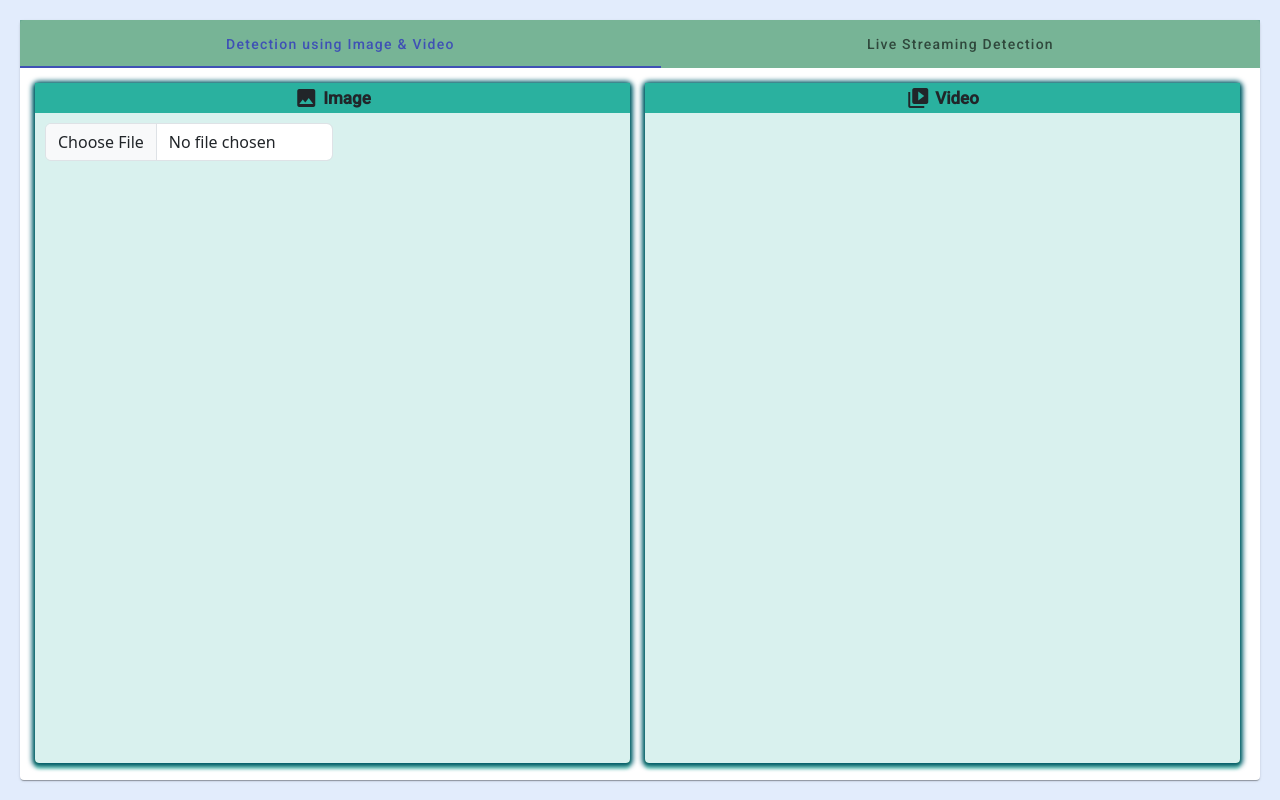
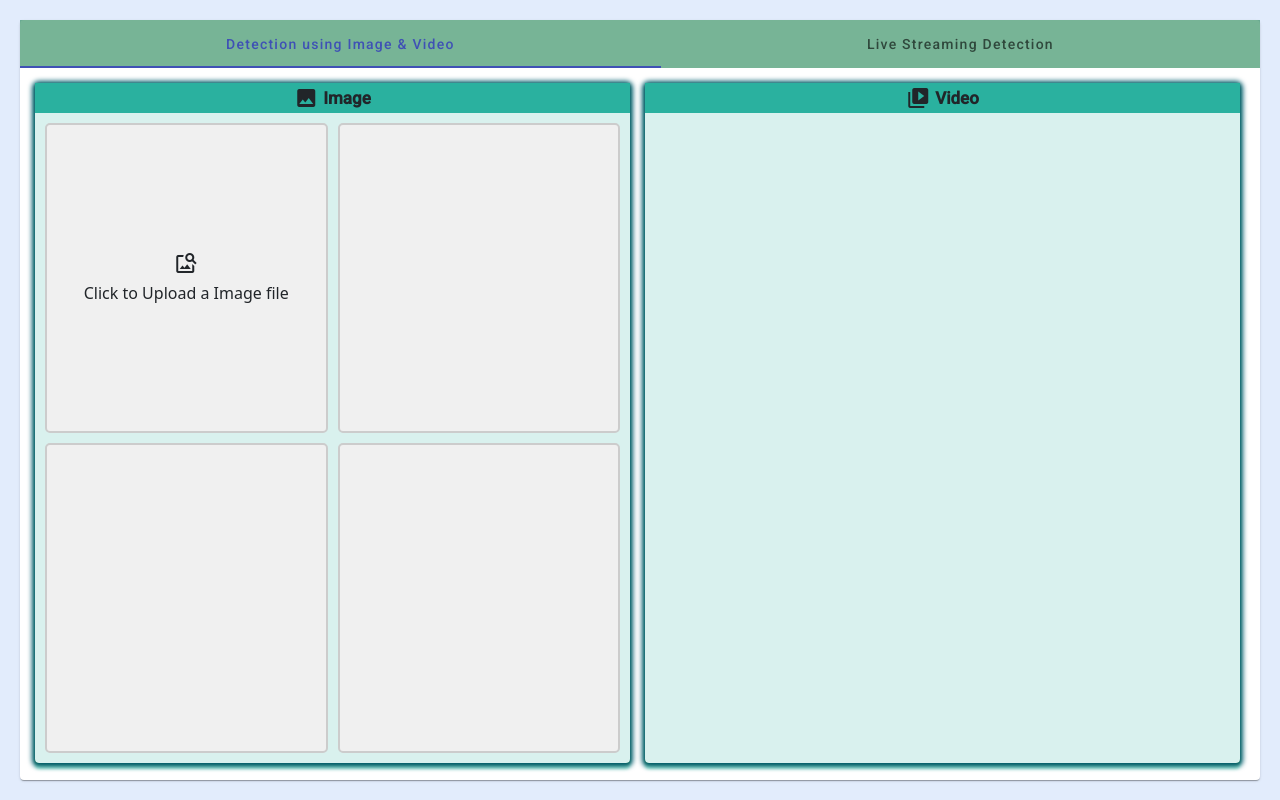
Before and after one commit to tuhinhussain1995/Precision-Spraying, an Angular app in the folder yolo_v8/3.0 live_cam_predict/angular_app/: page /live-stream in a window 1280 px wide. Both pictures are taken after a click on the tab "Detection using Image & Video". Built offline with nearby package versions, Linux system fonts and the light colour scheme.

Commit message:
updaed image

```diff
--- a/yolo_v8/3.0 live_cam_predict/angular_app/src/app/image/image.component.html
+++ b/yolo_v8/3.0 live_cam_predict/angular_app/src/app/image/image.component.html
@@ -5,18 +5,33 @@
     <mat-card style="height: 100%; width: calc(50% - 10px); float: left; position: relative;" class="mat-main-card">
         <div class="overlay"><mat-icon style="margin-right: 5px;">image</mat-icon> Image</div>
 
-        <div class="col-md-6">
-          <input type="file" (change)="onFileSelected($event)" class="form-control">
+        <div style="height: 100%; width: 100%;">
+          <div style="height: calc(50% - 5px); width: 100%;">
+            <div style="width: calc(50% - 5px); height: 100%; float: left;" class="custom-file-label">
+              <label style="text-align: center;">
+                <mat-icon>image_search</mat-icon><br>
+                <span>Click to Upload a Image file</span>
+                <input type="file" class="custom-file-input" (change)="onFileSelected($event)" accept="image/png, image/gif, image/jpeg">
+              </label>
+            </div>
+            <div style="width: calc(50% - 5px); height: 100%; margin-left: 10px; float: left;" class="custom-file-label">
+              <img *ngIf="uploadedImage" [src]="uploadedImage" alt="Uploaded Image" height="100%" width="100%">
+            </div>
+          </div>
+          <div style="height: calc(50% - 5px); width: 100%; margin-top: 10px;">
+            <div style="width: calc(50% - 5px); height: 100%; float: left;" class="custom-file-label">
+              <span *ngIf="responseReceived">
+                <img [src]="imageUrl" alt="Uploaded Image" height="100%" width="100%">
+              </span>
+            </div>
+            <div style="width: calc(50% - 5px); height: 100%; margin-left: 10px; float: left;" class="custom-file-label">
+              <span *ngIf="responseReceived">
+                <p>Class Names: {{ response.class_names }}</p>
+                <p>Object Locations: {{ response.object_locations }}</p>
+              </span>
+            </div>
+          </div>
         </div>
-        <div class="col-md-6">
-          <img *ngIf="uploadedImage" [src]="uploadedImage" alt="Uploaded Image">
-        </div>
-
-        <span *ngIf="responseReceived">
-          <img [src]="imageUrl" alt="Uploaded Image" >
-          <p>Class Names: {{ response.class_names }}</p>
-          <p>Object Locations: {{ response.object_locations }}</p>
-        </span>
     </mat-card>
 
     <mat-card style="height: 100%; width: calc(50% - 10px); float: left; margin-left: 15px; position: relative;" class="mat-main-card">
--- a/yolo_v8/3.0 live_cam_predict/angular_app/src/app/image/image.component.scss
+++ b/yolo_v8/3.0 live_cam_predict/angular_app/src/app/image/image.component.scss
@@ -29,3 +29,29 @@
     padding-left: 10px;
     padding-right: 10px;
 }
+
+
+.custom-file-label {
+    position: relative;
+    width:100%;
+    height: 100%;
+    display: flex;
+    justify-content: center;
+    align-items: center;
+    background-color: #f0f0f0;
+    cursor: pointer;
+    border: 2px solid #ccc;
+    border-radius: 5px;
+  }
+
+
+.custom-file-input {
+    width:100%;
+    height: 100%;
+    opacity: 0;
+    position: absolute;
+    cursor: pointer;
+    top: 0;
+    left: 0;
+    z-index: 1;
+  }
```
